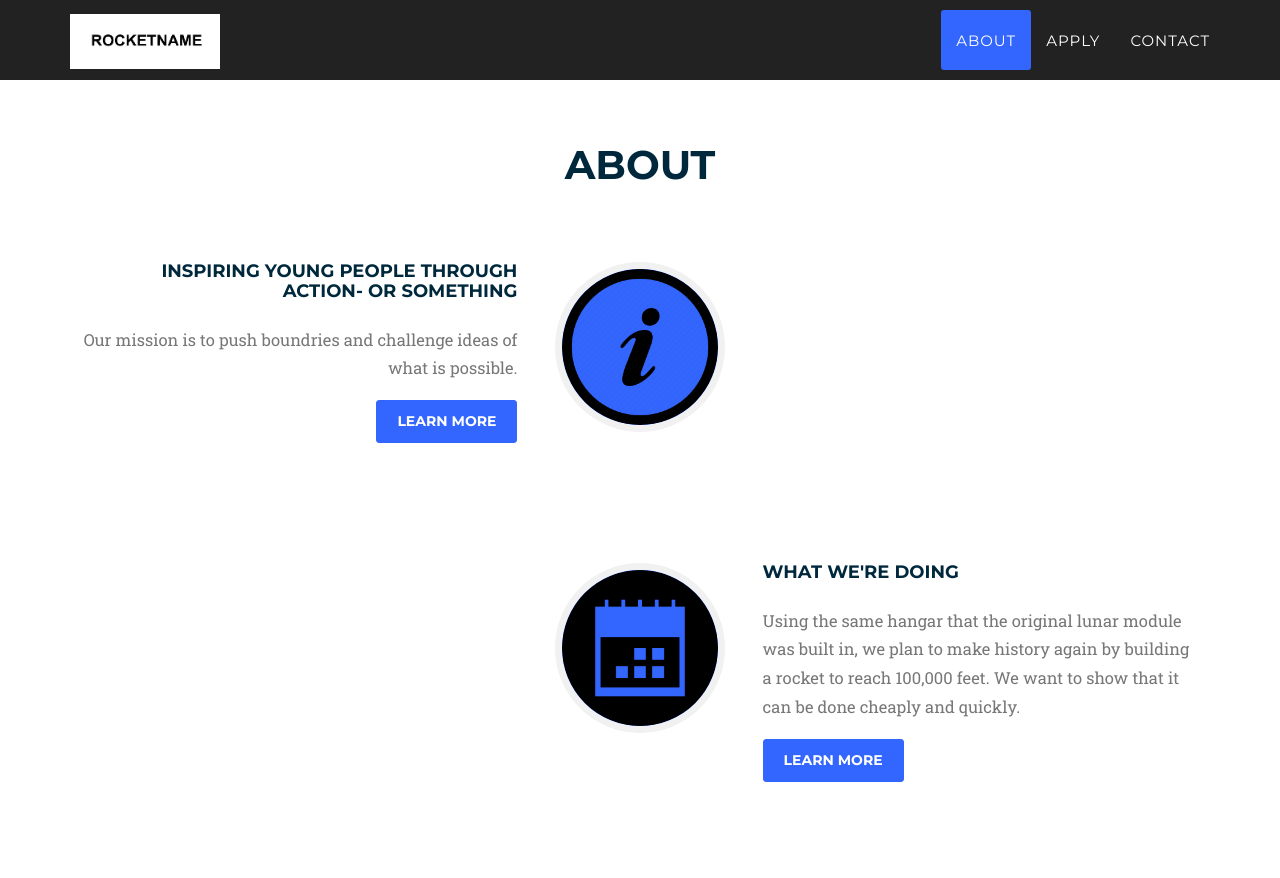
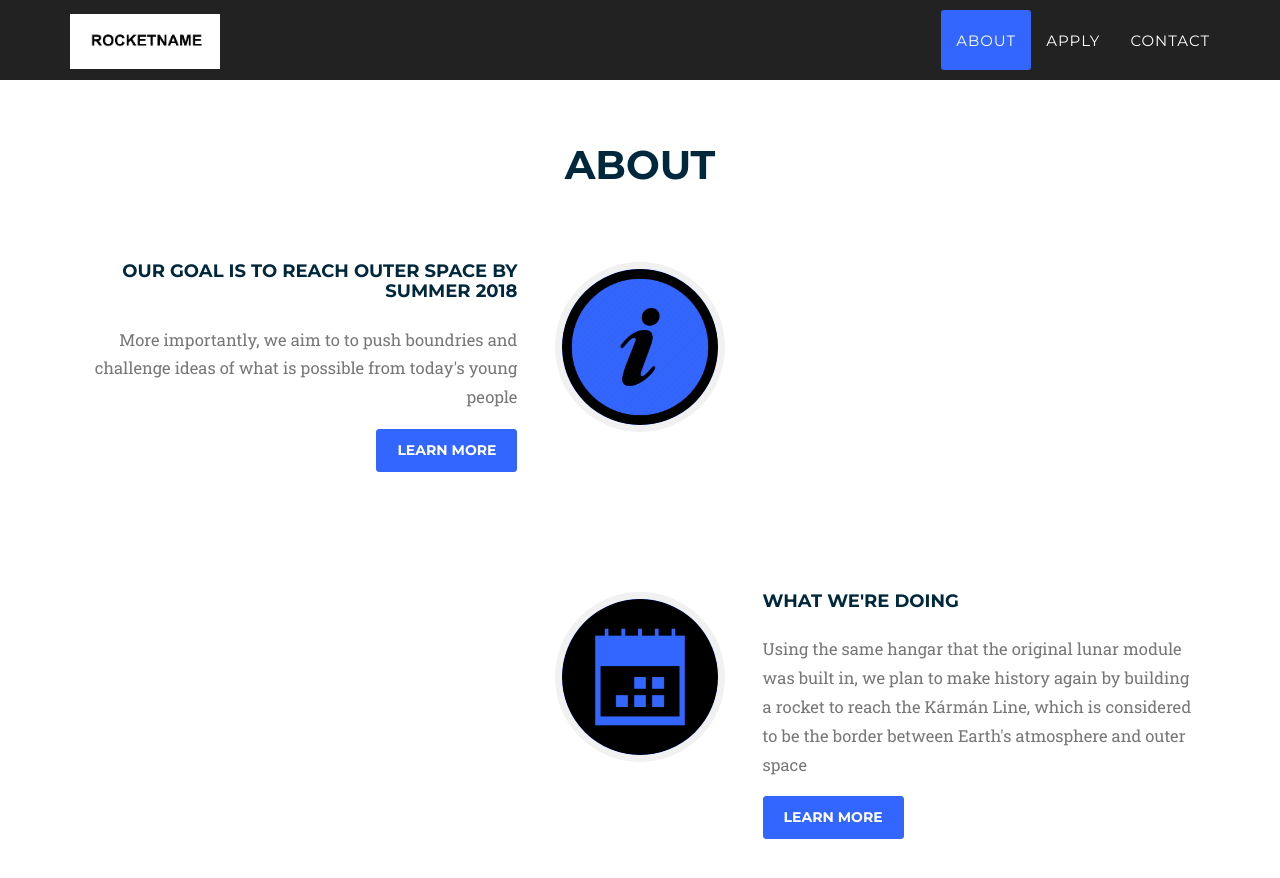
Before and after one commit to HughFerg/operation-space, a Jekyll site: the page built from index.html, in a window 1280 px wide and 900 px high, scrolled down 907 px. Shown: the top 878 px of the window. Built offline with Jekyll 4.4.1, drawn with Linux system fonts in a browser that asks for light colours; nearby versions of some CDN libraries; some web fonts are replaced; library files that are not in the unit come from our copies.

Commit message:
updated about info text

```diff
--- a/_includes/2017_data/about.html
+++ b/_includes/2017_data/about.html
@@ -16,10 +16,10 @@
                             </div>
                             <div class="timeline-panel">
                                 <div class="timeline-heading">
-                                    <h4>Inspiring young people through action- or something</h4>
+                                    <h4>Our goal is to reach outer space by Summer 2018</h4>
                                 </div>
                                 <div class="timeline-heading">
-                                    <p class="text-muted">Our mission is to push boundries and challenge ideas of what is possible.</p>
+                                    <p class="text-muted">More importantly, we aim to to push boundries and challenge ideas of what is possible from today's young people</p>
                                 </div>
                                 <a href="/" class="page-scroll btn btn-sm">Learn More</a>
                             </div>
@@ -33,7 +33,7 @@
                                     <h4>What We're Doing</h4>
                                 </div>
                                 <div class="timeline-heading">
-                                    <p class="text-muted">Using the same hangar that the original lunar module was built in, we plan to make history again by building a rocket to reach 100,000 feet. We want to show that it can be done cheaply and quickly.</p>
+                                    <p class="text-muted">Using the same hangar that the original lunar module was built in, we plan to make history again by building a rocket to reach the Kármán Line, which is considered to be the border between Earth's atmosphere and outer space</p>
                                 </div>
                                 <a href="/" class="page-scroll btn btn-sm">Learn More</a>
                             </div>
```
